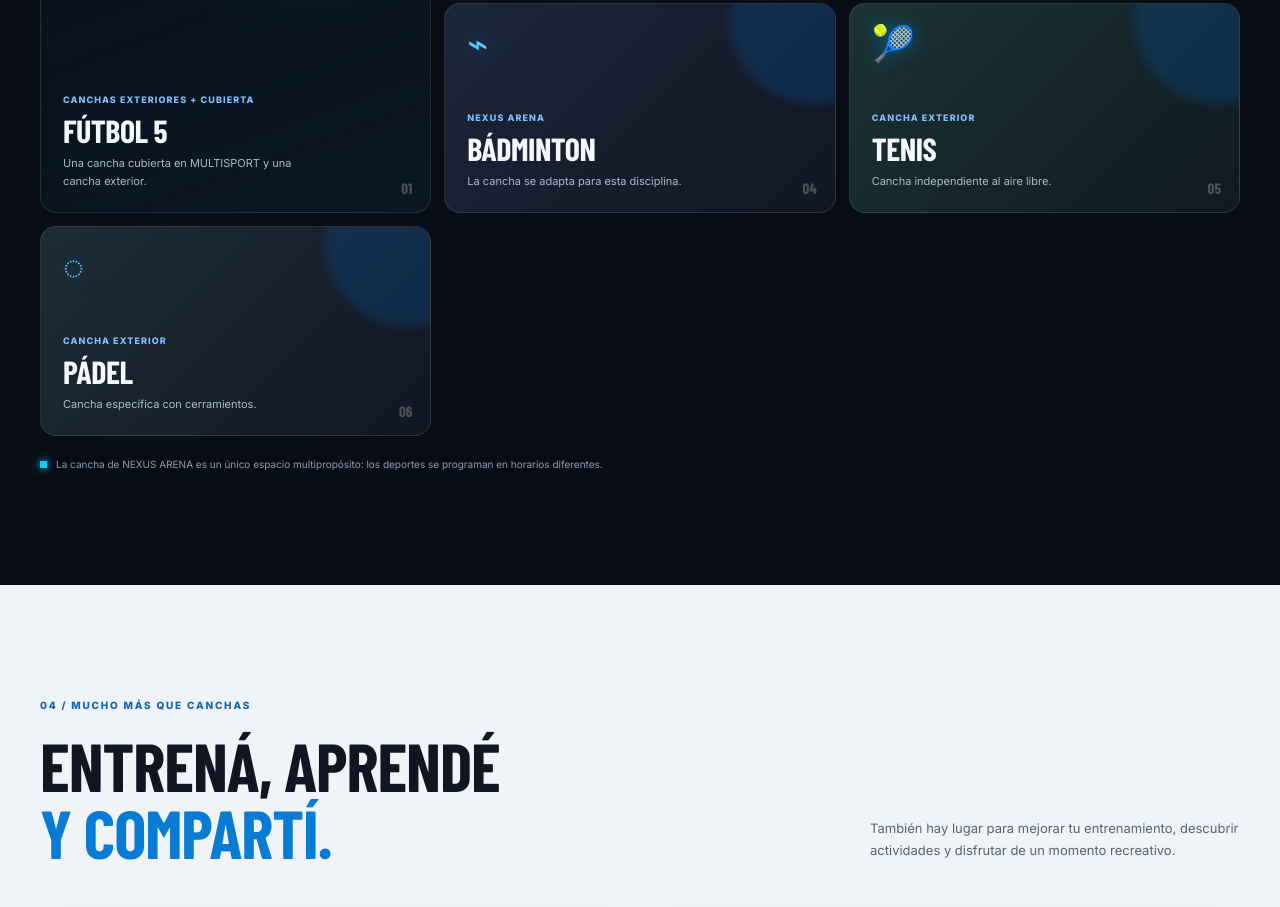
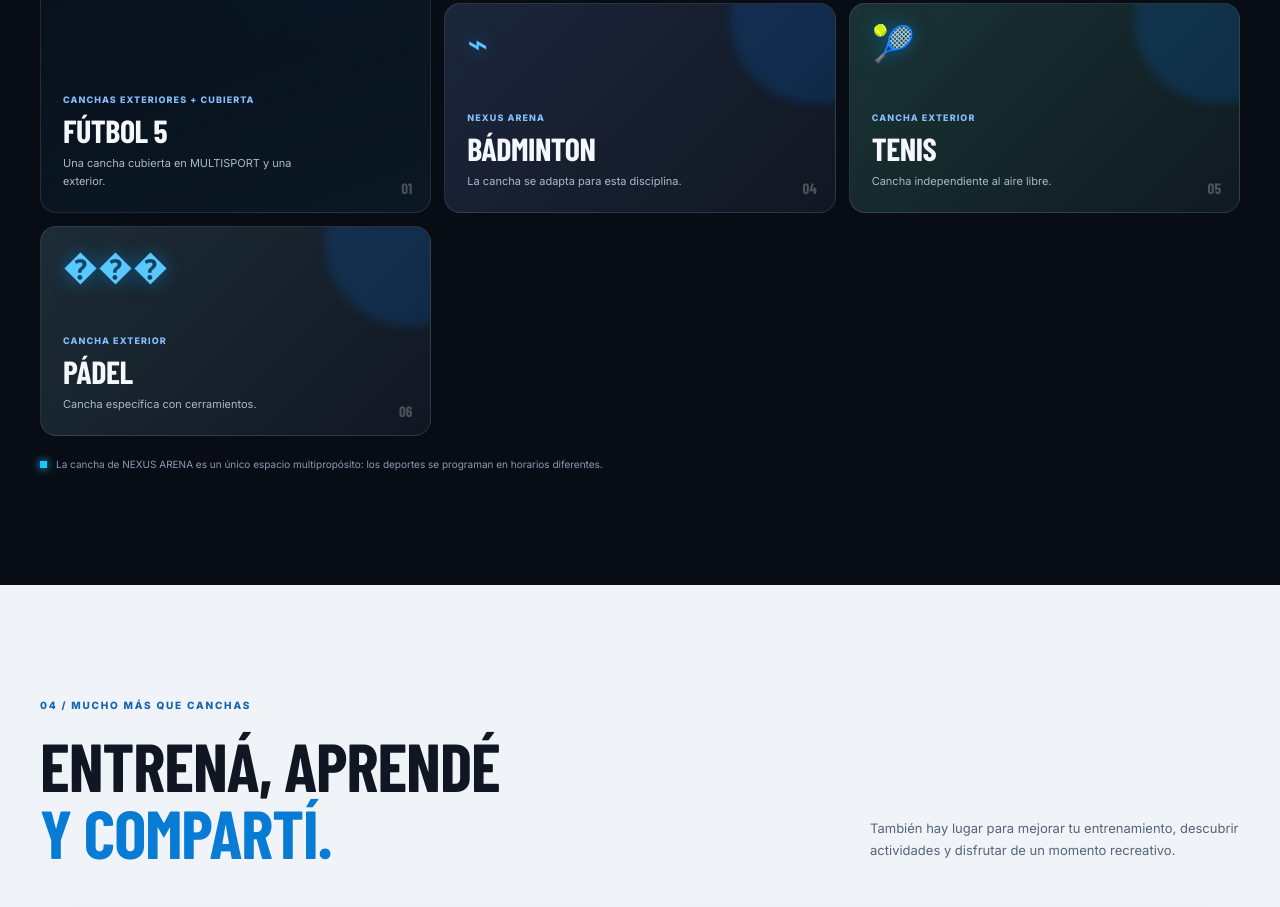
Before and after one commit to eduardoyedgardo2015-sudo/eduardoyedahrdo2015-sudo.github.io, a plain HTML site: page index.html in a window 1280 px wide. Shown: the part 3433-4340 px from the top of the page. Drawn offline with nearby package versions, Linux system fonts and the light colour scheme; a web font is replaced by a local one.

Commit message:
Restore football 5 description text

```diff
--- a/index.html
+++ b/index.html
@@ -105,12 +105,12 @@
           <p>Distintas disciplinas, espacios preparados y turnos organizados para que disfrutes el juego.</p>
         </div>
         <div class="sports-grid">
-          <article class="sport-card sport-large soccer"><div class="sport-symbol">⚽</div><div><p>CANCHAS EXTERIORES + CUBIERTA</p><h3>Fútbol 5</h3><span>Una cancha cubierta en MULTISPORT y una cancha exterior.</span></div><span class="sport-index">01</span></article>
+          <article class="sport-card sport-large soccer"><div class="sport-symbol">⚽</div><div><p>CANCHAS EXTERIORES + CUBIERTA</p><h3>Fútbol 5</h3><span>Una cancha cubierta en MULTISPORT y una exterior.</span></div><span class="sport-index">01</span></article>
           <article class="sport-card basketball"><div class="sport-symbol">◉</div><div><p>NEXUS ARENA</p><h3>Básquet</h3><span>En cancha cubierta multipropósito.</span></div><span class="sport-index">02</span></article>
           <article class="sport-card volleyball"><div class="sport-symbol">⌁</div><div><p>NEXUS ARENA</p><h3>Vóley</h3><span>Un espacio adaptable para jugar en equipo.</span></div><span class="sport-index">03</span></article>
           <article class="sport-card badminton"><div class="sport-symbol">⌁</div><div><p>NEXUS ARENA</p><h3>Bádminton</h3><span>La cancha se adapta para esta disciplina.</span></div><span class="sport-index">04</span></article>
           <article class="sport-card tennis"><div class="sport-symbol">🎾</div><div><p>CANCHA EXTERIOR</p><h3>Tenis</h3><span>Cancha independiente al aire libre.</span></div><span class="sport-index">05</span></article>
-          <article class="sport-card padel"><div class="sport-symbol">◌</div><div><p>CANCHA EXTERIOR</p><h3>Pádel</h3><span>Cancha específica con cerramientos.</span></div><span class="sport-index">06</span></article>
+          <article class="sport-card padel"><div class="sport-symbol">���</div><div><p>CANCHA EXTERIOR</p><h3>Pádel</h3><span>Cancha específica con cerramientos.</span></div><span class="sport-index">06</span></article>
         </div>
         <div class="sports-footnote"><span class="blue-square"></span> La cancha de NEXUS ARENA es un único espacio multipropósito: los deportes se programan en horarios diferentes.</div>
       </div>
```
